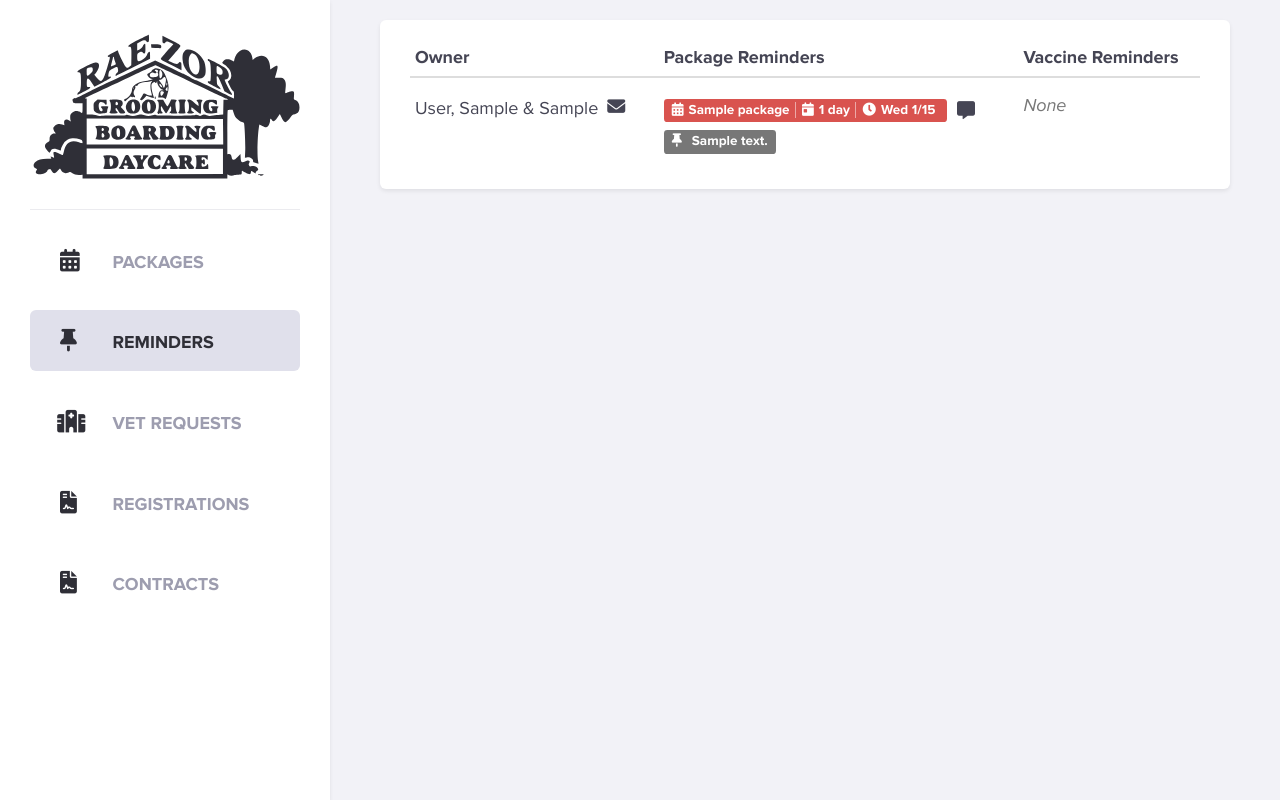
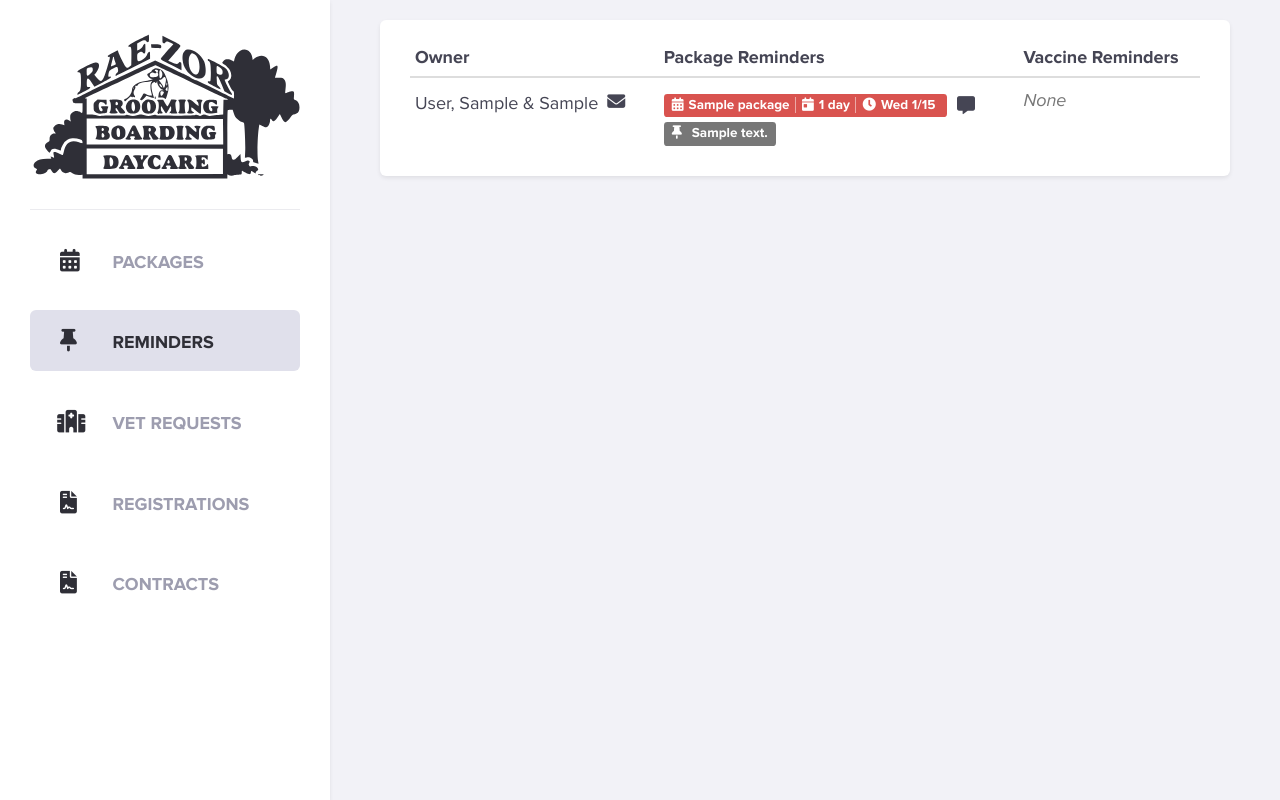
Before and after one commit to rae-zor-gbd/daycare, a PHP site: page /reminders in a window 1280 px wide. Run offline with PHP 8.4, Linux system fonts and the light colour scheme; tables that the repository leaves empty hold one stand-in row (values such as "Sample post").

Commit message:
Update label padding/margins

```diff
--- a/css/main.css
+++ b/css/main.css
@@ -324,7 +324,7 @@ textarea {
   margin-bottom:0;
 }
 .table-condensed>tbody>tr>td {
-  padding:calc(var(--spacer)/2) 5px;
+  padding:calc(var(--spacer)/3) 5px;
 }
 @keyframes loading-ring {
   0% {
@@ -557,8 +557,8 @@ nav {
   text-align:left;
   white-space:unset;
 }
-.package-reminder-notes, .vaccine-reminder:not(:first-of-type), .vaccine-reminder-notes {
-  margin-top:5px;
+.package-reminder-notes, .vaccine-reminder-notes {
+  margin-top:2px;
 }
 .package-status {
   float:right;
@@ -620,6 +620,9 @@ nav {
 .panel-title {
   font-size:var(--font-size);
 }
+.vaccine-reminder:not(:first-of-type) {
+  margin-top:-3px;
+}
 .vaccine-reminder-notes-text::before {
   padding-right:9px;
 }
```
